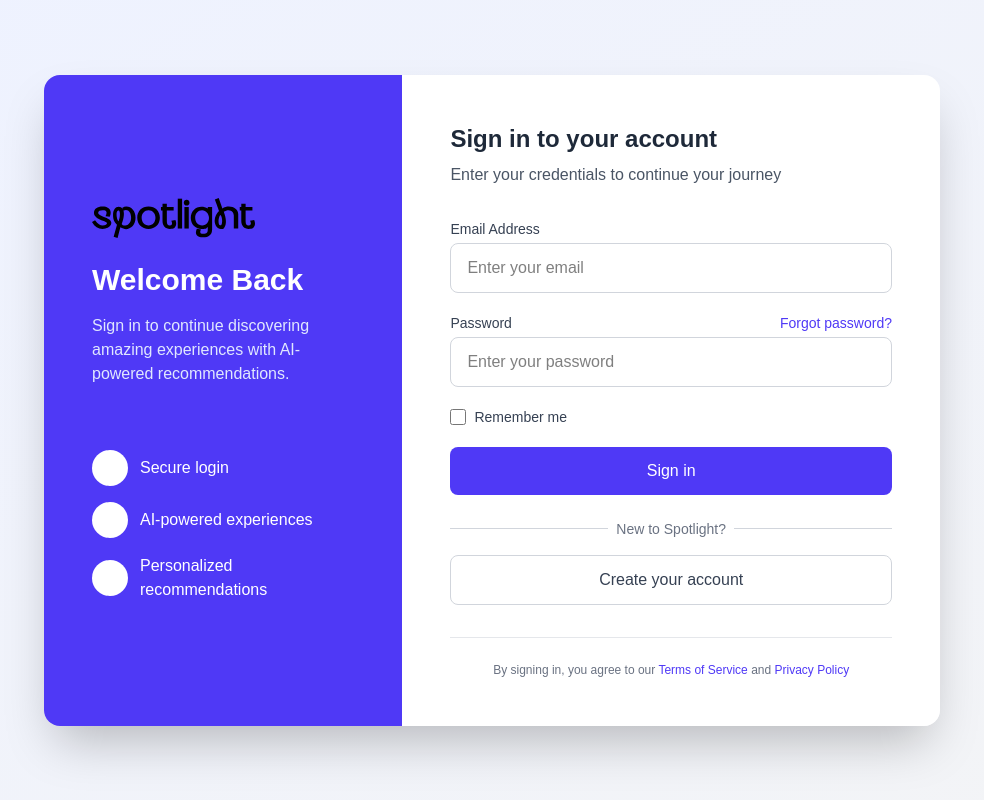
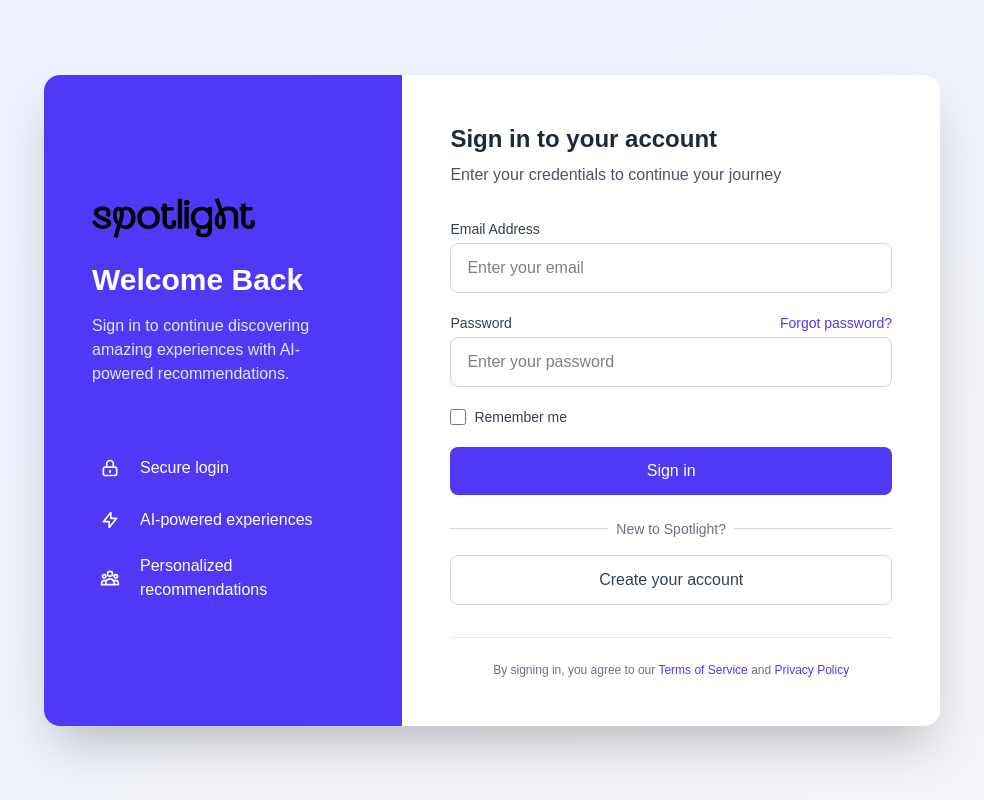
Before and after one commit to brubru6707/spotlight, a Next.js app: page /login in a window 1280 px wide. Shown: the whole page, without its empty margins (148-1132 px from the left). Built offline with nearby package versions, Linux system fonts and the light colour scheme; no server answers.

Commit message:
changes to the login page

```diff
--- a/app/login/page.js
+++ b/app/login/page.js
@@ -65,7 +65,7 @@ export default function Login() {
 
           <div className="space-y-4 mt-8">
             <div className="flex items-center">
-              <div className="bg-white bg-opacity-20 p-2 rounded-full mr-3">
+              <div className="bg-opacity-20 p-2 rounded-full mr-3">
                 <svg className="w-5 h-5" fill="none" stroke="currentColor" viewBox="0 0 24 24">
                   <path strokeLinecap="round" strokeLinejoin="round" strokeWidth={2} d="M12 15v2m-6 4h12a2 2 0 002-2v-6a2 2 0 00-2-2H6a2 2 0 00-2 2v6a2 2 0 002 2zm10-10V7a4 4 0 00-8 0v4h8z" />
                 </svg>
@@ -73,7 +73,7 @@ export default function Login() {
               <span>Secure login</span>
             </div>
             <div className="flex items-center">
-              <div className="bg-white bg-opacity-20 p-2 rounded-full mr-3">
+              <div className="bg-opacity-20 p-2 rounded-full mr-3">
                 <svg className="w-5 h-5" fill="none" stroke="currentColor" viewBox="0 0 24 24">
                   <path strokeLinecap="round" strokeLinejoin="round" strokeWidth={2} d="M13 10V3L4 14h7v7l9-11h-7z" />
                 </svg>
@@ -81,7 +81,7 @@ export default function Login() {
               <span>AI-powered experiences</span>
             </div>
             <div className="flex items-center">
-              <div className="bg-white bg-opacity-20 p-2 rounded-full mr-3">
+              <div className="bg-opacity-20 p-2 rounded-full mr-3">
                 <svg className="w-5 h-5" fill="none" stroke="currentColor" viewBox="0 0 24 24">
                   <path strokeLinecap="round" strokeLinejoin="round" strokeWidth={2} d="M17 20h5v-2a3 3 0 00-5.356-1.857M17 20H7m10 0v-2c0-.656-.126-1.283-.356-1.857M7 20H2v-2a3 3 0 015.356-1.857M7 20v-2c0-.656.126-1.283.356-1.857m0 0a5.002 5.002 0 019.288 0M15 7a3 3 0 11-6 0 3 3 0 016 0zm6 3a2 2 0 11-4 0 2 2 0 014 0zM7 10a2 2 0 11-4 0 2 2 0 014 0z" />
                 </svg>
--- a/app/page.js
+++ b/app/page.js
@@ -128,11 +128,14 @@ export default function App() {
               <h1 className="text-2xl md:text-6xl font-bold">
                 Partner with Spotlight
               </h1>
-              <h2 className="text-2xl md:text-6xl font-bold mt-2">
+              <h2 className="text-2xl md:text-6xl font-bold">
                 and grow your business
               </h2>
-              <p className="mt-6 text-sm md:text-base max-w-sm md:max-w-md mx-auto">
-                0% commission for 1st month! Valid for new restaurant partners in select cities.
+              <p className="mt-3 text-sm md:text-base max-w-sm md:max-w-md mx-auto font-bold">
+                0% commission for 1st month!
+              </p>
+              <p className="text-sm md:text-base max-w-sm md:max-w-md mx-auto">
+                 Valid for new restaurant partners in select cities.
               </p>
               <div className="mt-8 px-8 py-3 mb-8 font-semibold text-white bg-blue-600 rounded-lg shadow-lg hover:bg-blue-700 transition-transform transform hover:scale-105 cursor-pointer inline-block">
                 <a href="/signup">
```
